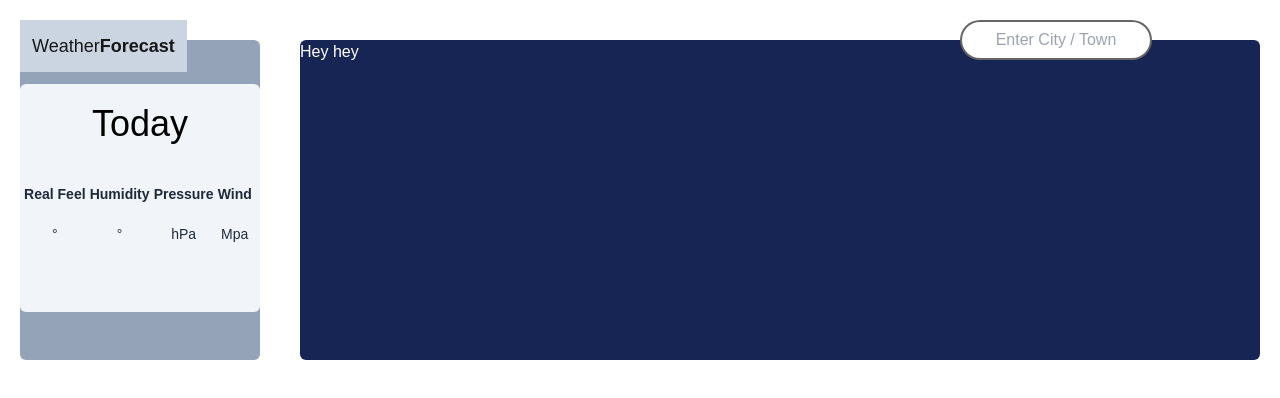
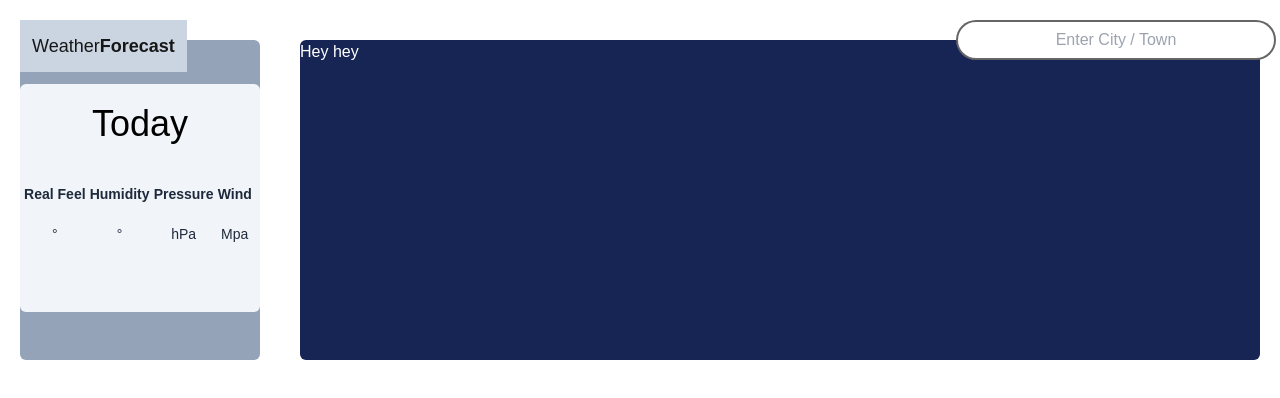
Before and after one commit to GerryKanz/Weather-app, a Next.js app: page /forecasts/hourly in a window 1280 px wide. Shown: the top 398 px of the page. Built offline with nearby package versions, Linux system fonts and the light colour scheme; no server answers.

Commit message:
v1.1.13 Beta 'Search bar optimized for smaller screen'

```diff
--- a/app/ui/search.tsx
+++ b/app/ui/search.tsx
@@ -85,7 +85,7 @@ export default function Searchbar(): JSX.Element {
 
     return (
         <>
-            <div className="w-80 ml-10 md:ml-32 relative min-h-10 mt-5 text-base ">
+            <div className="w-80 ml-10 md:ml-32 relative min-h-10 mt-5 mr-1 text-base ">
 
                 <input
                     ref={inputRef}
@@ -94,9 +94,9 @@ export default function Searchbar(): JSX.Element {
                     value={search}
                     name="searchbar"
                     placeholder="Enter City / Town"
-                    className="placeholder:text-center w-48 h-10  border-2 border-black/60 rounded-full" />
+                    className="placeholder:text-center w-full h-10  border-2 border-black/60 rounded-full" />
 
-                {searchRes != '' ? <p className="absolute mt-1 md:mt-2 w-48 text-center  bg-slate-300 text-sm rounded-full text-red-600">City/Town not found.</p> : null}
+                {searchRes != '' ? <p className="absolute mt-1 md:mt-2 w-full text-center  bg-slate-300 text-sm rounded-full text-red-600">City/Town not found.</p> : null}
             </div >
         </>
     )
```
